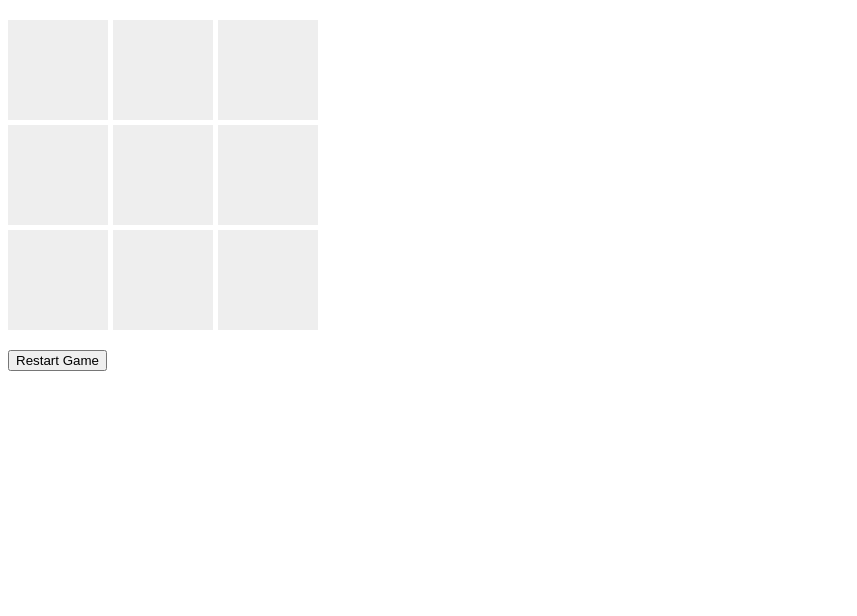
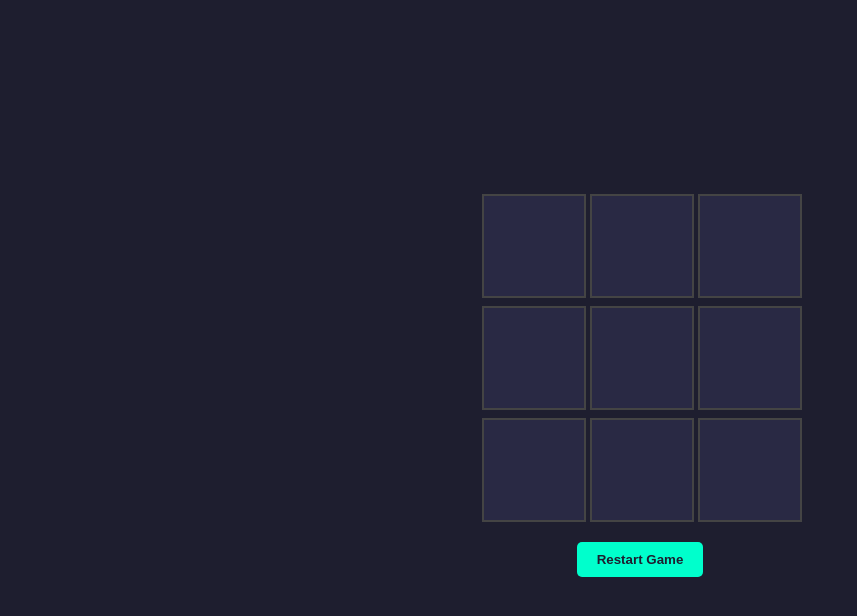
Before and after one commit to samartha416/PRODIGY_WD_03, a plain HTML site: page index.html in a window 1280 px wide. Shown: the whole page, without its empty margins (0-857 px from the left). Drawn offline with Linux system fonts and the light colour scheme.

Commit message:
Update style.css

```diff
--- a/style.css
+++ b/style.css
@@ -1,19 +1,66 @@
+/* Apply a modern dark theme background and center everything */
+body {
+  background-color: #1e1e2f;
+  font-family: 'Segoe UI', sans-serif;
+  color: #f0f0f0;
+  display: flex;
+  flex-direction: column;
+  align-items: center;
+  justify-content: center;
+  height: 100vh;
+  margin: 0;
+}
+
+/* Game board styling */
 #game {
   display: grid;
   grid-template-columns: repeat(3, 100px);
-  grid-gap: 5px;
-  margin: 20px auto;
+  gap: 8px;
+  margin-bottom: 20px;
 }
+
+/* Each cell in the board */
 .cell {
   width: 100px;
   height: 100px;
-  background: #eee;
+  background-color: #292944;
+  border: 2px solid #444;
   display: flex;
   align-items: center;
   justify-content: center;
-  font-size: 2rem;
+  font-size: 2.5rem;
+  color: #00ffcc;
   cursor: pointer;
+  transition: background-color 0.3s;
 }
+
+.cell:hover {
+  background-color: #3a3a5c;
+}
+
 .cell.taken {
   pointer-events: none;
 }
+
+/* Restart button */
+#restart {
+  background-color: #00ffcc;
+  border: none;
+  padding: 10px 20px;
+  color: #1e1e2f;
+  font-weight: bold;
+  border-radius: 5px;
+  cursor: pointer;
+  transition: background-color 0.2s ease;
+}
+
+#restart:hover {
+  background-color: #00e6b2;
+}
+
+/* Status text */
+#status {
+  margin-top: 10px;
+  font-size: 1.2rem;
+  color: #f0f0f0;
+}
```
